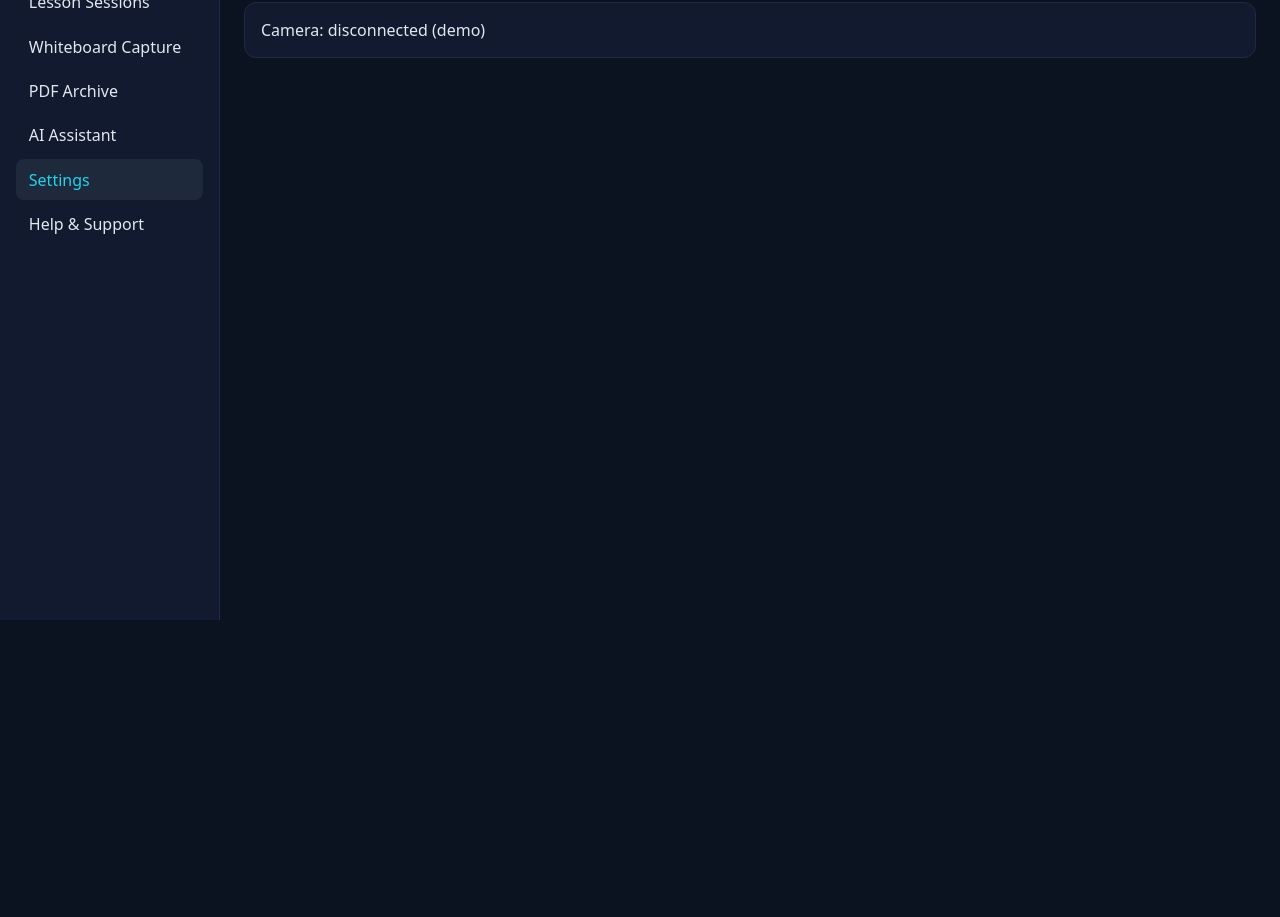
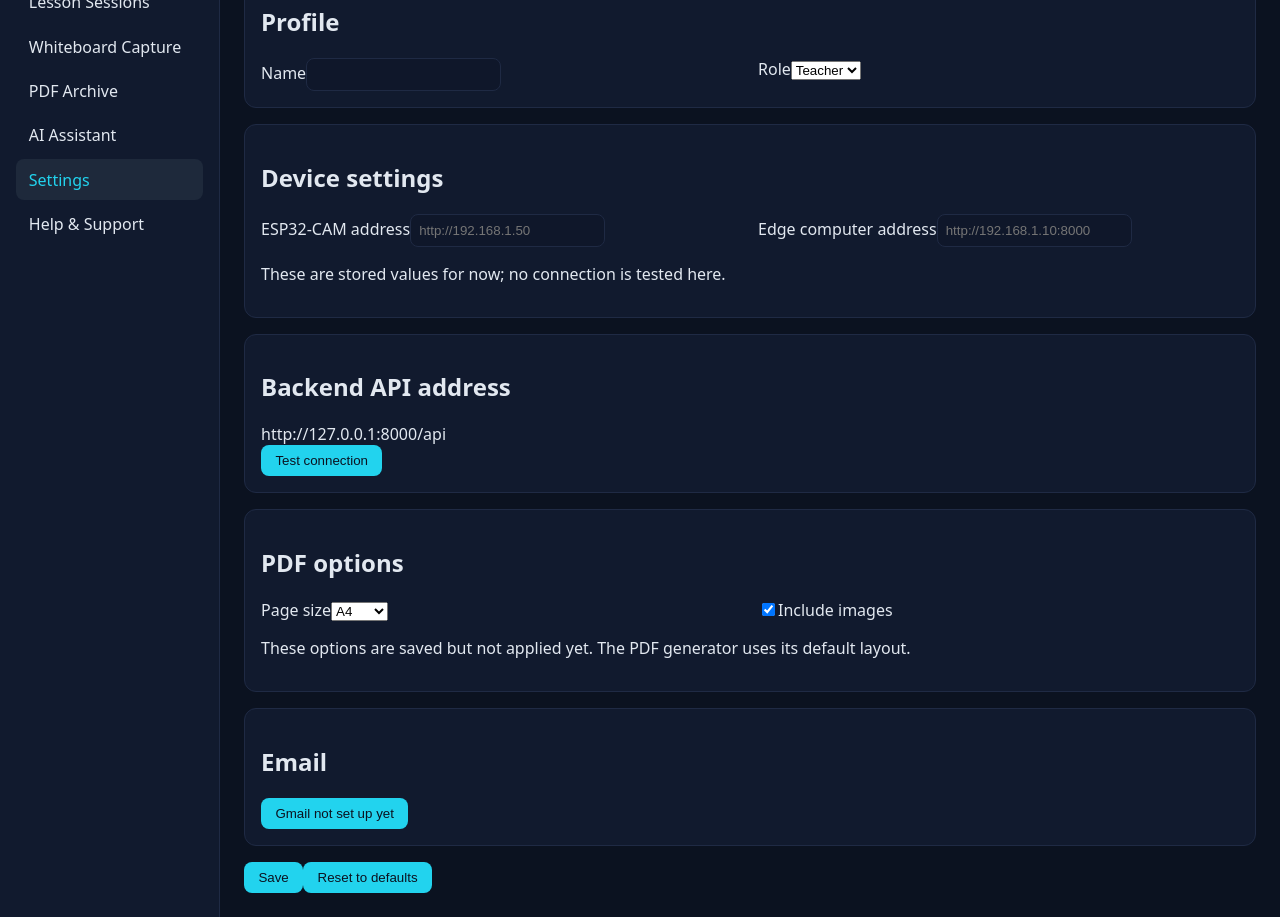
Before and after one commit to nikkoo11/SmartBoard_Retrofit, a Vue app in the folder frontend/: page /settings in a window 1280 px wide. Shown: the part 180-1097 px from the top of the page. Before the commit the page ends 800 px from the top, so only its background shows below. Built offline with nearby package versions, Linux system fonts and the light colour scheme; no server answers.

Commit message:
Step 7: Settings and Help & Support pages

```diff
--- a/frontend/src/views/HelpSupport.vue
+++ b/frontend/src/views/HelpSupport.vue
@@ -1,13 +1,75 @@
+<script setup>
+import { ref } from 'vue'
+
+const faqs = ref([
+  { q: 'Why does Whiteboard Capture say Not connected?', a: 'ESP32-CAM hardware is not connected in this version. Use manual upload to add images.' },
+  { q: 'Why is the extracted text empty?', a: 'OCR is not connected yet. You can type or edit the text manually in the capture view.' },
+  { q: 'How do I create a PDF?', a: 'Go to a session with captures and use Finalize Session (or Generate PDF in PDF Archive). A PDF will be created if captures exist.' },
+  { q: 'Where are my PDFs saved?', a: 'PDFs are saved on the backend under media/pdfs/ and listed in the PDF Archive.' },
+  { q: 'How do I add a course?', a: 'Go to Courses > Add Course and fill in code and name.' }
+])
+
+const openFaq = ref(null)
+function toggle(i) {
+  openFaq.value = openFaq.value === i ? null : i
+}
+</script>
+
 <template>
-  <div>
-    <h1>Help & Support</h1>
-    <div class="card">
-      <h3>Teacher workflow</h3>
-      <p>Select course → create session → check camera → capture → process → finalize → PDF → email.</p>
-      <h3>Student workflow</h3>
-      <p>Select course/session → view/download PDF → ask questions.</p>
-      <h3>Troubleshooting</h3>
-      <p>Camera disconnected: check Wi-Fi. OCR issues: verify Tesseract. Email: check Gmail API.</p>
+  <div class="p-4">
+    <h1 class="text-2xl font-semibold text-cyan-400 mb-4">Help & Support</h1>
+
+    <div class="card mb-4 p-4">
+      <h2 class="text-lg font-semibold text-cyan-400 mb-3">System workflow (11 steps)</h2>
+      <ol class="list-decimal list-inside space-y-2 text-slate-200">
+        <li>Teacher selects a course and creates a lesson session <span class="ml-2 px-2 py-0.5 text-xs rounded bg-green-900 text-green-300">Working</span></li>
+        <li>ESP32-CAM connects to Wi-Fi <span class="ml-2 px-2 py-0.5 text-xs rounded bg-slate-700 text-slate-300">Not connected yet</span></li>
+        <li>Teacher captures images with a button <span class="ml-2 px-2 py-0.5 text-xs rounded bg-yellow-900 text-yellow-300">Manual only</span></li>
+        <li>Images go to the edge computer <span class="ml-2 px-2 py-0.5 text-xs rounded bg-slate-700 text-slate-300">Not connected yet</span></li>
+        <li>OpenCV preprocesses <span class="ml-2 px-2 py-0.5 text-xs rounded bg-slate-700 text-slate-300">Not connected yet</span></li>
+        <li>Tesseract extracts text <span class="ml-2 px-2 py-0.5 text-xs rounded bg-slate-700 text-slate-300">Not connected yet</span></li>
+        <li>Images and text are linked to the session <span class="ml-2 px-2 py-0.5 text-xs rounded bg-green-900 text-green-300">Working</span></li>
+        <li>Finalizing compiles a PDF <span class="ml-2 px-2 py-0.5 text-xs rounded bg-green-900 text-green-300">Working</span></li>
+        <li>The PDF is saved in the archive and can be emailed <span class="ml-2 px-2 py-0.5 text-xs rounded bg-green-900 text-green-300">Working</span> (Email: <span class="px-1 py-0.5 text-xs rounded bg-slate-700 text-slate-300">Not connected yet</span>)</li>
+        <li>Students browse sessions and PDFs <span class="ml-2 px-2 py-0.5 text-xs rounded bg-green-900 text-green-300">Working</span></li>
+        <li>The AI assistant answers using RAG <span class="ml-2 px-2 py-0.5 text-xs rounded bg-slate-700 text-slate-300">Not connected yet</span></li>
+      </ol>
+    </div>
+
+    <div class="card mb-4 p-4">
+      <h2 class="text-lg font-semibold text-cyan-400 mb-2">ESP32-CAM connection guide</h2>
+      <p class="text-slate-400 mb-2">Planned setup. The hardware is not connected in this version.</p>
+      <ol class="list-decimal list-inside space-y-1 text-slate-200">
+        <li>Flash ESP32-CAM firmware with Wi-Fi credentials</li>
+        <li>Connect to same network as edge computer</li>
+        <li>Configure camera stream endpoint</li>
+        <li>Set ESP32-CAM address in Settings (stored only)</li>
+      </ol>
+    </div>
+
+    <div class="card mb-4 p-4">
+      <h2 class="text-lg font-semibold text-cyan-400 mb-3">FAQ</h2>
+      <div class="space-y-2">
+        <div v-for="(f, i) in faqs" :key="i" class="border border-slate-700 rounded">
+          <button @click="toggle(i)" class="w-full text-left px-3 py-2 bg-slate-900 text-slate-200">{{ f.q }}</button>
+          <div v-if="openFaq === i" class="px-3 py-2 text-slate-300">{{ f.a }}</div>
+        </div>
+      </div>
+    </div>
+
+    <div class="card mb-4 p-4">
+      <h2 class="text-lg font-semibold text-cyan-400 mb-3">Troubleshooting</h2>
+      <ul class="space-y-2 text-slate-200">
+        <li><strong>Backend not reachable:</strong> Ensure Django server is running on http://127.0.0.1:8000 and CORS allows the frontend.</li>
+        <li><strong>Image upload fails:</strong> Check file type (jpg/png/webp) and that the session exists.</li>
+        <li><strong>PDF cannot be created (session has no captures):</strong> Upload at least one capture before generating/finalizing.</li>
+      </ul>
+    </div>
+
+    <div class="card p-4">
+      <h2 class="text-lg font-semibold text-cyan-400 mb-2">About</h2>
+      <p class="text-slate-200 mb-1">SmartBoard Retrofit: An IoT-Based Low-Cost Whiteboard-to-PDF Digitizer with Edge Computer Vision</p>
+      <p class="text-slate-400">Tech stack: Vue 3 + Vite + Tailwind, Django REST Framework, PostgreSQL, ReportLab</p>
     </div>
   </div>
 </template>
--- a/frontend/src/views/Settings.vue
+++ b/frontend/src/views/Settings.vue
@@ -1,10 +1,157 @@
+<script setup>
+import { ref, onMounted } from 'vue'
+
+const STORAGE_KEY = 'smartboard_settings'
+
+const defaults = {
+  name: '',
+  role: 'Teacher',
+  esp32Address: '',
+  edgeComputerAddress: '',
+  pageSize: 'A4',
+  includeImages: true,
+  emailEnabled: false
+}
+
+const form = ref({ ...defaults })
+const savedMsg = ref('')
+const testing = ref(false)
+const testResult = ref('')
+
+function load() {
+  try {
+    const raw = localStorage.getItem(STORAGE_KEY)
+    if (raw) {
+      const parsed = JSON.parse(raw)
+      form.value = { ...defaults, ...parsed }
+    } else {
+      form.value = { ...defaults }
+    }
+  } catch (e) {
+    form.value = { ...defaults }
+  }
+}
+
+function save() {
+  try {
+    localStorage.setItem(STORAGE_KEY, JSON.stringify(form.value))
+    savedMsg.value = 'Saved'
+    setTimeout(() => { savedMsg.value = '' }, 2000)
+  } catch (e) {
+    // ignore
+  }
+}
+
+function reset() {
+  if (!confirm('Reset to defaults?')) return
+  form.value = { ...defaults }
+  try {
+    localStorage.removeItem(STORAGE_KEY)
+  } catch (e) {}
+  savedMsg.value = 'Saved'
+  setTimeout(() => { savedMsg.value = '' }, 2000)
+}
+
+function validateUrl(v) {
+  if (!v) return true
+  return v.startsWith('http://') || v.startsWith('https://')
+}
+
+async function testConnection() {
+  testing.value = true
+  testResult.value = ''
+  try {
+    const res = await fetch('http://127.0.0.1:8000/api/courses/')
+    if (res.ok) {
+      testResult.value = 'Connected'
+    } else {
+      testResult.value = 'Cannot reach the backend'
+    }
+  } catch (e) {
+    testResult.value = 'Cannot reach the backend'
+  } finally {
+    testing.value = false
+  }
+}
+
+onMounted(load)
+</script>
+
 <template>
-  <div>
-    <h1>Settings</h1>
-    <div class="card">API base: {{ apiBase }}</div>
-    <div class="card">Camera: disconnected (demo)</div>
+  <div class="p-4">
+    <h1 class="text-2xl font-semibold text-cyan-400 mb-2">Settings</h1>
+    <p class="text-slate-400 mb-4">Settings are saved in this browser only.</p>
+
+    <div class="card mb-4 p-4">
+      <h2 class="text-lg font-semibold text-cyan-400 mb-3">Profile</h2>
+      <div class="grid grid-cols-1 md:grid-cols-2 gap-3">
+        <div>
+          <label class="block text-sm text-slate-300 mb-1">Name</label>
+          <input v-model="form.name" class="w-full px-3 py-2 bg-slate-950 border border-slate-700 rounded text-slate-200" />
+        </div>
+        <div>
+          <label class="block text-sm text-slate-300 mb-1">Role</label>
+          <select v-model="form.role" class="w-full px-3 py-2 bg-slate-950 border border-slate-700 rounded text-slate-200">
+            <option>Teacher</option>
+            <option>Student</option>
+          </select>
+        </div>
+      </div>
+    </div>
+
+    <div class="card mb-4 p-4">
+      <h2 class="text-lg font-semibold text-cyan-400 mb-3">Device settings</h2>
+      <div class="grid grid-cols-1 md:grid-cols-2 gap-3">
+        <div>
+          <label class="block text-sm text-slate-300 mb-1">ESP32-CAM address</label>
+          <input v-model="form.esp32Address" placeholder="http://192.168.1.50" class="w-full px-3 py-2 bg-slate-950 border border-slate-700 rounded text-slate-200" />
+          <div v-if="form.esp32Address && !validateUrl(form.esp32Address)" class="text-red-400 text-xs mt-1">Must start with http:// or https://</div>
+        </div>
+        <div>
+          <label class="block text-sm text-slate-300 mb-1">Edge computer address</label>
+          <input v-model="form.edgeComputerAddress" placeholder="http://192.168.1.10:8000" class="w-full px-3 py-2 bg-slate-950 border border-slate-700 rounded text-slate-200" />
+          <div v-if="form.edgeComputerAddress && !validateUrl(form.edgeComputerAddress)" class="text-red-400 text-xs mt-1">Must start with http:// or https://</div>
+        </div>
+      </div>
+      <p class="text-xs text-slate-500 mt-2">These are stored values for now; no connection is tested here.</p>
+    </div>
+
+    <div class="card mb-4 p-4">
+      <h2 class="text-lg font-semibold text-cyan-400 mb-3">Backend API address</h2>
+      <div class="text-slate-200 mb-2">http://127.0.0.1:8000/api</div>
+      <div class="flex items-center gap-2">
+        <button @click="testConnection" :disabled="testing" class="px-3 py-2 bg-cyan-400 text-black rounded disabled:opacity-50">{{ testing ? 'Testing...' : 'Test connection' }}</button>
+        <span v-if="testResult" class="text-slate-300">{{ testResult }}</span>
+      </div>
+    </div>
+
+    <div class="card mb-4 p-4">
+      <h2 class="text-lg font-semibold text-cyan-400 mb-3">PDF options</h2>
+      <div class="grid grid-cols-1 md:grid-cols-2 gap-3 mb-2">
+        <div>
+          <label class="block text-sm text-slate-300 mb-1">Page size</label>
+          <select v-model="form.pageSize" class="w-full px-3 py-2 bg-slate-950 border border-slate-700 rounded text-slate-200">
+            <option>A4</option>
+            <option>Letter</option>
+          </select>
+        </div>
+        <div class="flex items-center gap-2 mt-6">
+          <input type="checkbox" v-model="form.includeImages" />
+          <label class="text-slate-300">Include images</label>
+        </div>
+      </div>
+      <p class="text-xs text-slate-500">These options are saved but not applied yet. The PDF generator uses its default layout.</p>
+    </div>
+
+    <div class="card mb-4 p-4">
+      <h2 class="text-lg font-semibold text-cyan-400 mb-3">Email</h2>
+      <button disabled class="px-3 py-2 bg-slate-800 text-slate-500 rounded">Gmail not set up yet</button>
+    </div>
+
+    <div class="flex items-center gap-2">
+      <button @click="save" class="px-3 py-2 bg-cyan-400 text-black rounded">Save</button>
+      <button @click="reset" class="px-3 py-2 bg-slate-700 text-slate-200 rounded">Reset to defaults</button>
+      <span v-if="savedMsg" class="text-green-400">{{ savedMsg }}</span>
+    </div>
   </div>
 </template>
-<script setup>
-const apiBase = import.meta.env.VITE_API_BASE_URL
-</script>
```
